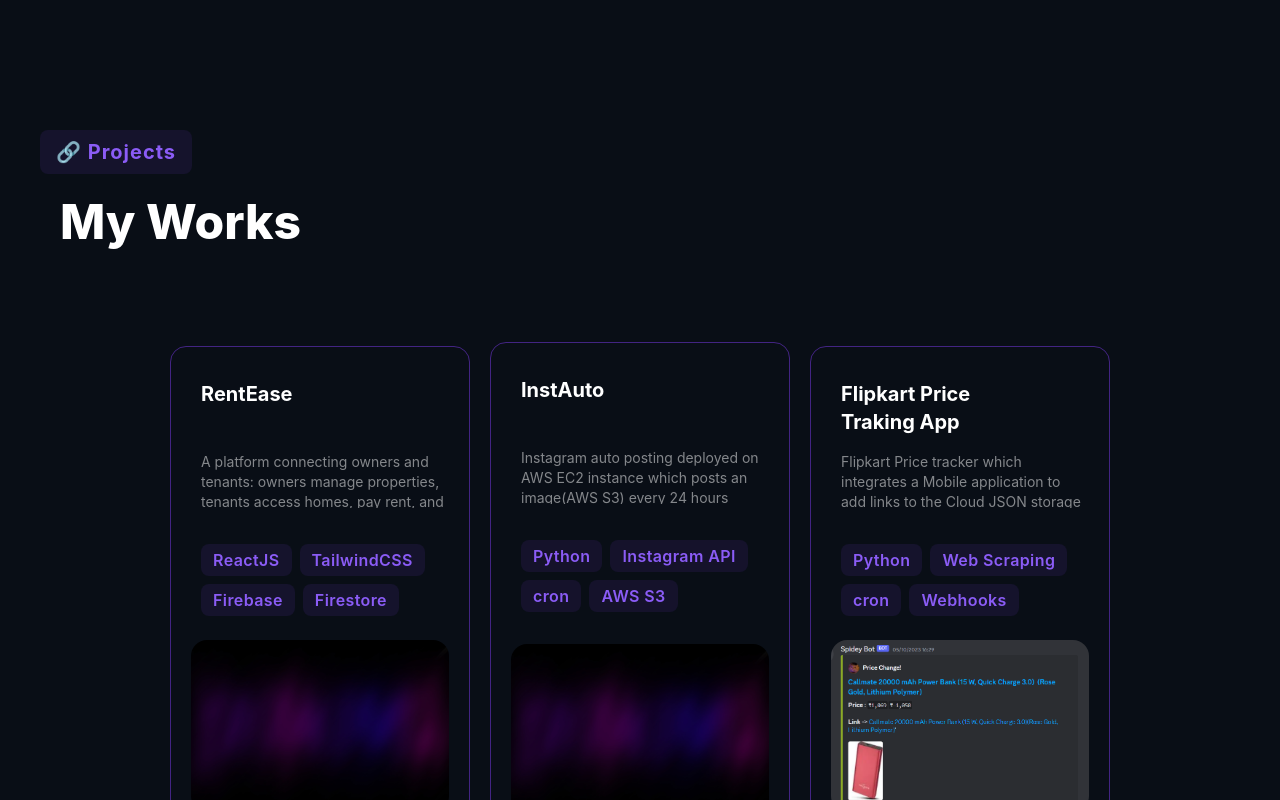
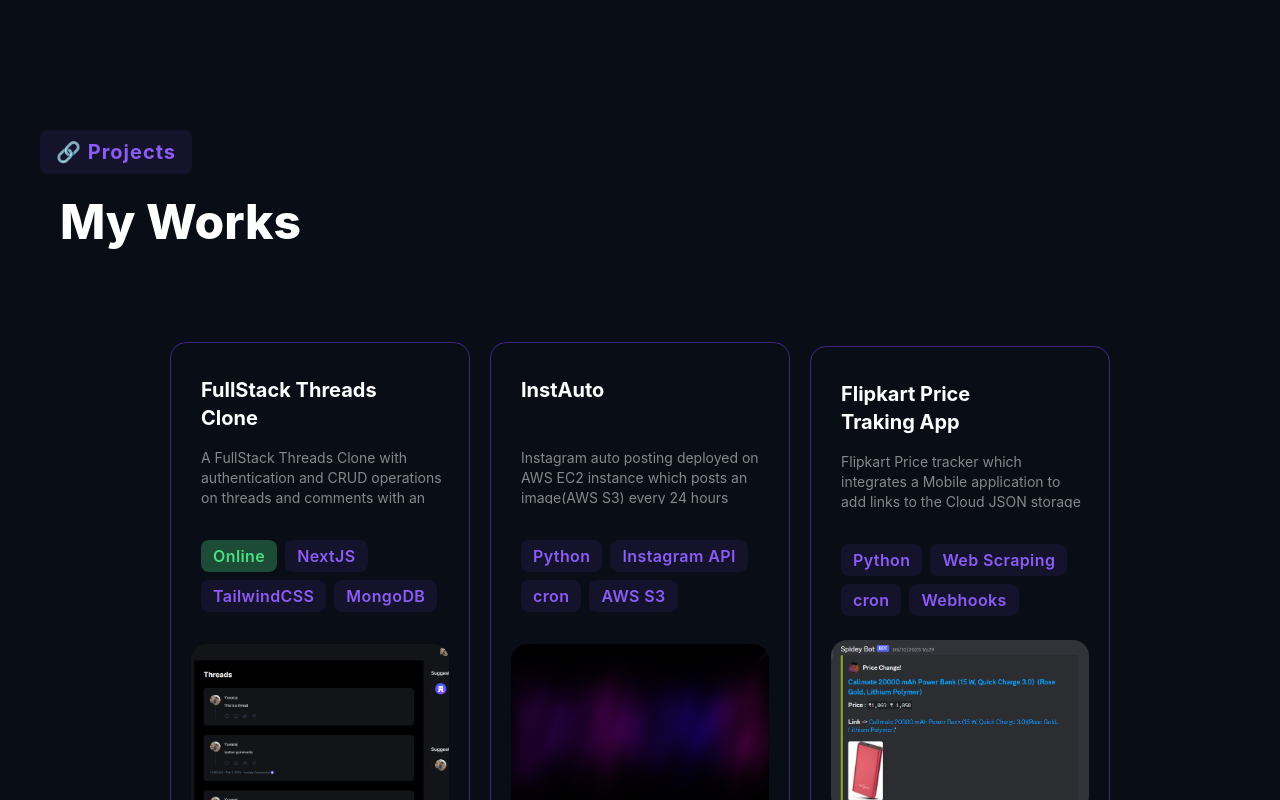
Before and after one commit to YuvarajSingh-0/Portfolio, a React (Create React App) app: page / in a window 1280 px wide. Shown: the part 2000-2800 px from the top of the page. Built offline with nearby package versions, Linux system fonts and the light colour scheme.

Commit message:
project data update

```diff
--- a/src/components/NavBar.js
+++ b/src/components/NavBar.js
@@ -13,7 +13,7 @@
     };
 
     return (
-        <nav className="hidden md:flex sticky top-4 bg-violet-950 bg-opacity-30 backdrop-blur-lg rounded-2xl px-5 py-3 self-center w-full  items-start justify-between gap-5 mb-px max-md:max-w-full max-md:flex-wrap " >
+        <nav className="z-10 hidden md:flex sticky top-4 bg-violet-950 bg-opacity-30 backdrop-blur-lg rounded-2xl px-5 py-3 self-center w-full  items-start justify-between gap-5 mb-px max-md:max-w-full max-md:flex-wrap " >
             <img
                 loading="lazy"
                 srcSet="https://cdn.builder.io/api/v1/image/assets/TEMP/ad1cbdd3-63a5-4ebe-8b44-0741e14f30ea?apiKey=f5d1f74c978a473e8f57d978a4ec13be&width=100 100w, https://cdn.builder.io/api/v1/image/assets/TEMP/ad1cbdd3-63a5-4ebe-8b44-0741e14f30ea?apiKey=f5d1f74c978a473e8f57d978a4ec13be&width=200 200w, https://cdn.builder.io/api/v1/image/assets/TEMP/ad1cbdd3-63a5-4ebe-8b44-0741e14f30ea?apiKey=f5d1f74c978a473e8f57d978a4ec13be&width=400 400w, https://cdn.builder.io/api/v1/image/assets/TEMP/ad1cbdd3-63a5-4ebe-8b44-0741e14f30ea?apiKey=f5d1f74c978a473e8f57d978a4ec13be&width=800 800w, https://cdn.builder.io/api/v1/image/assets/TEMP/ad1cbdd3-63a5-4ebe-8b44-0741e14f30ea?apiKey=f5d1f74c978a473e8f57d978a4ec13be&width=1200 1200w, https://cdn.builder.io/api/v1/image/assets/TEMP/ad1cbdd3-63a5-4ebe-8b44-0741e14f30ea?apiKey=f5d1f74c978a473e8f57d978a4ec13be&width=1600 1600w, https://cdn.builder.io/api/v1/image/assets/TEMP/ad1cbdd3-63a5-4ebe-8b44-0741e14f30ea?apiKey=f5d1f74c978a473e8f57d978a4ec13be&width=2000 2000w, https://cdn.builder.io/api/v1/image/assets/TEMP/ad1cbdd3-63a5-4ebe-8b44-0741e14f30ea?apiKey=f5d1f74c978a473e8f57d978a4ec13be&"
--- a/src/data/ProjectsData.json
+++ b/src/data/ProjectsData.json
@@ -1,17 +1,18 @@
 [
     {
-        "title": "RentEase",
-        "live_url": "",
-        "github_url": "https://github.com/YuvarajSingh-0/RentEase",
-        "description": "A platform connecting owners and tenants: owners manage properties, tenants access homes, pay rent, and raise issues. Simple living for both.",
-        "image": "",
+        "title": "FullStack Threads Clone",
+        "live_url": "https://threads-clone-swart-sigma.vercel.app",
+        "github_url": "https://github.com/YuvarajSingh-0/Threads-clone",
+        "description": "A FullStack Threads Clone with authentication and CRUD operations on threads and comments with an additional feature of communities. ",
+        "image": "./threads-clone.png",
         "tags": [
-            "ReactJS",
+            "NextJS",
             "TailwindCSS",
-            "Firebase",
-            "Firestore"
+            "MongoDB",
+            "Typescript",
+            "ClerkJS"
         ],
-        "status": "development"
+        "status": "online"
     },
     {
         "title": "InstAuto",
--- a/src/sections/Projects.js
+++ b/src/sections/Projects.js
@@ -28,6 +28,7 @@
                     className="aspect-square object-contain my-auto object-center w-6 overflow-hidden shrink-0" /></a>
             </div>
         </section>
+        // TODO: Add contributions section
     );
 }
 
```
Also changed, not shown: public/threads-clone.png (added).
